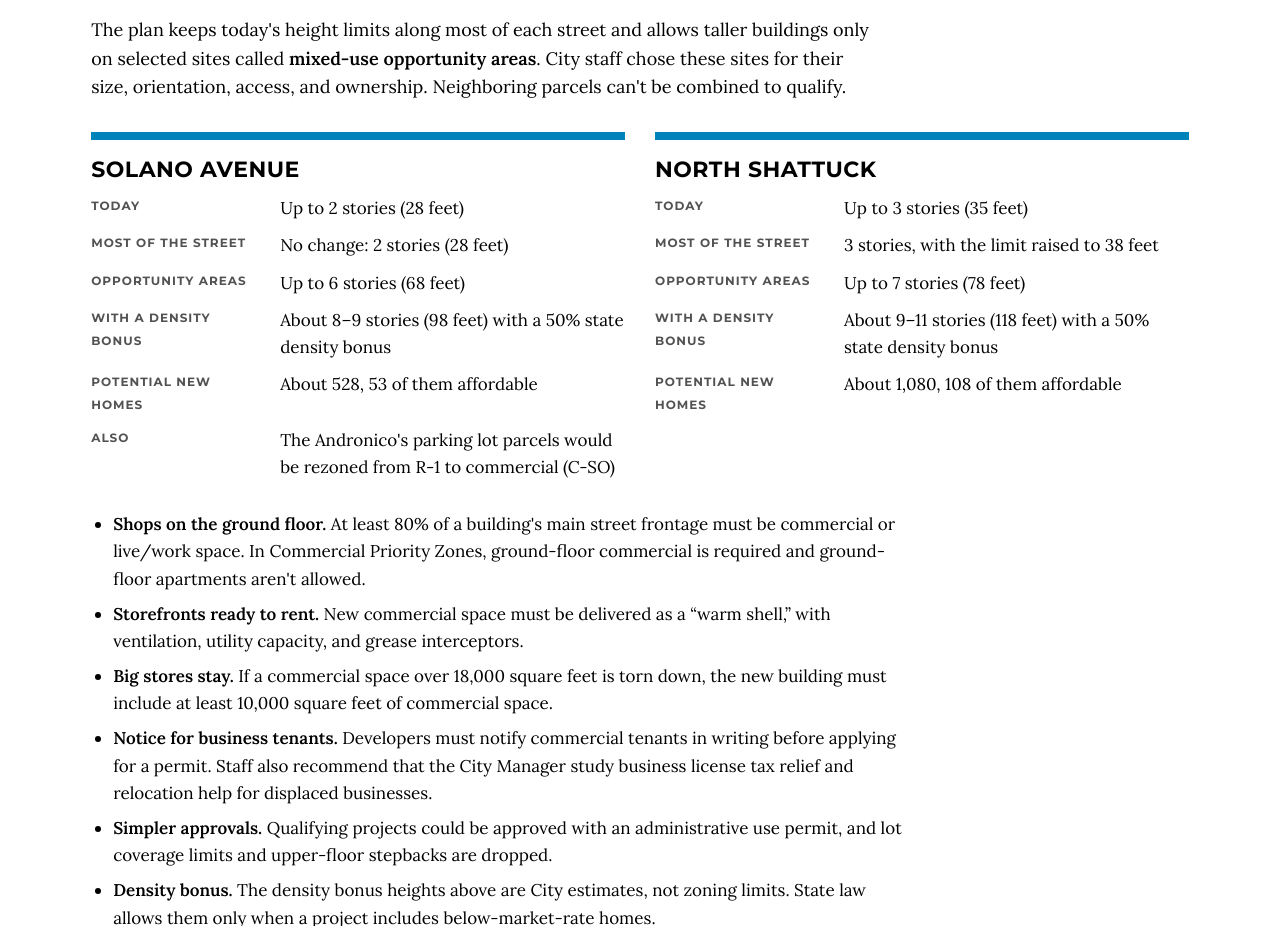
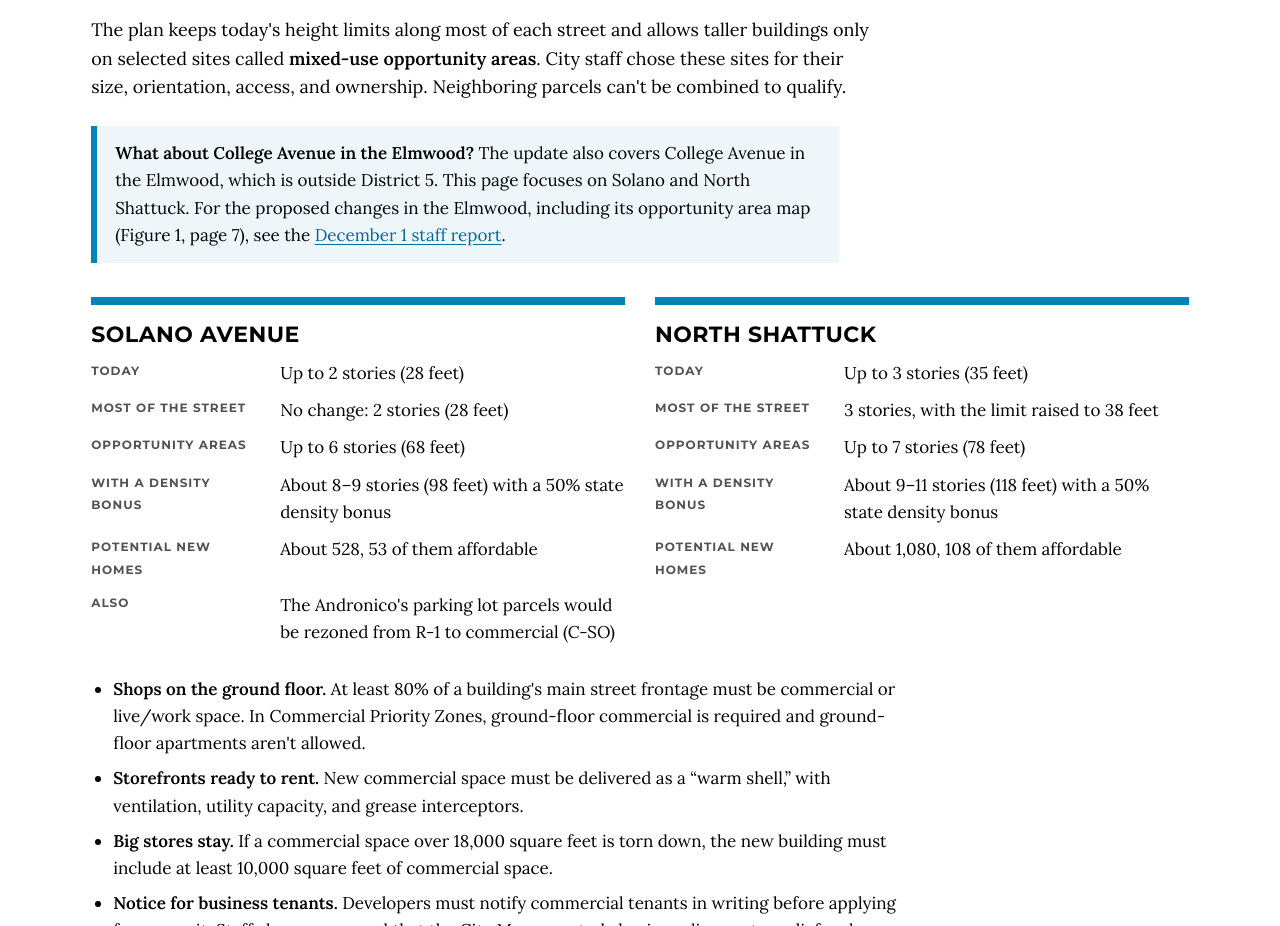
Before and after one commit to shoshanaokeefe/d5website, a plain HTML site: page corridors.html in a window 1280 px wide. Shown: the part 860-1786 px from the top of the page. Drawn offline with Linux system fonts and the light colour scheme.

Commit message:
Add files via upload

```diff
--- a/corridors.html
+++ b/corridors.html
@@ -115,6 +115,7 @@ a:hover { color: var(--black); }
 .cz-hearing .flag { align-self: start; }
 .cz-hearing p { margin: 18px 0; font-size: 17px; }
 .cz-hearing strong { font-family: var(--sans); text-transform: uppercase; letter-spacing: .5px; font-size: 16px; }
+.cz-elmwood { max-width: 44em; margin: -6px 0 34px; padding: 14px 18px; border-left: 6px solid var(--blue); background: #EEF6FA; font-size: 17px; }
 .cz-grid { display: grid; grid-template-columns: repeat(2, minmax(0, 1fr)); gap: 30px; margin: 0 0 30px; }
 .cz-card { border-top: 8px solid var(--blue); padding-top: 16px; }
 .cz-card h3 { margin: 0 0 12px; font: 700 22px var(--sans); text-transform: uppercase; letter-spacing: .5px; }
@@ -261,6 +262,7 @@ footer a { color: var(--white); }
 
       <p class="cz-lede">The City is rewriting the zoning for three commercial corridors: Solano Avenue, North Shattuck, and College Avenue in Elmwood. Two of them, Solano and North Shattuck, are in District&nbsp;5. Berkeley's 2023&ndash;2031 Housing Element named these as priority corridors for new housing. The update aims to allow more homes near shops and transit, advance fair housing, and set clear, objective building standards, while supporting the businesses already there. Planning began in 2024, with community workshops, a survey, and Planning Commission hearings along the way.</p>
       <p class="cz-lede">The plan keeps today's height limits along most of each street and allows taller buildings only on selected sites called <b>mixed-use opportunity areas</b>. City staff chose these sites for their size, orientation, access, and ownership. Neighboring parcels can't be combined to qualify.</p>
+      <p class="cz-elmwood"><b>What about College Avenue in the Elmwood?</b> The update also covers College Avenue in the Elmwood, which is outside District&nbsp;5. This page focuses on Solano and North Shattuck. For the proposed changes in the Elmwood, including its opportunity area map (Figure&nbsp;1, page&nbsp;7), see the <a href="https://berkeleyca.gov/sites/default/files/2026-12-01%20Item%2019%20Corridors%20Zoning%20and%20General%20Plan.pdf">December&nbsp;1 staff report</a>.</p>
 
       <div class="cz-grid">
         <div class="cz-card">
```
